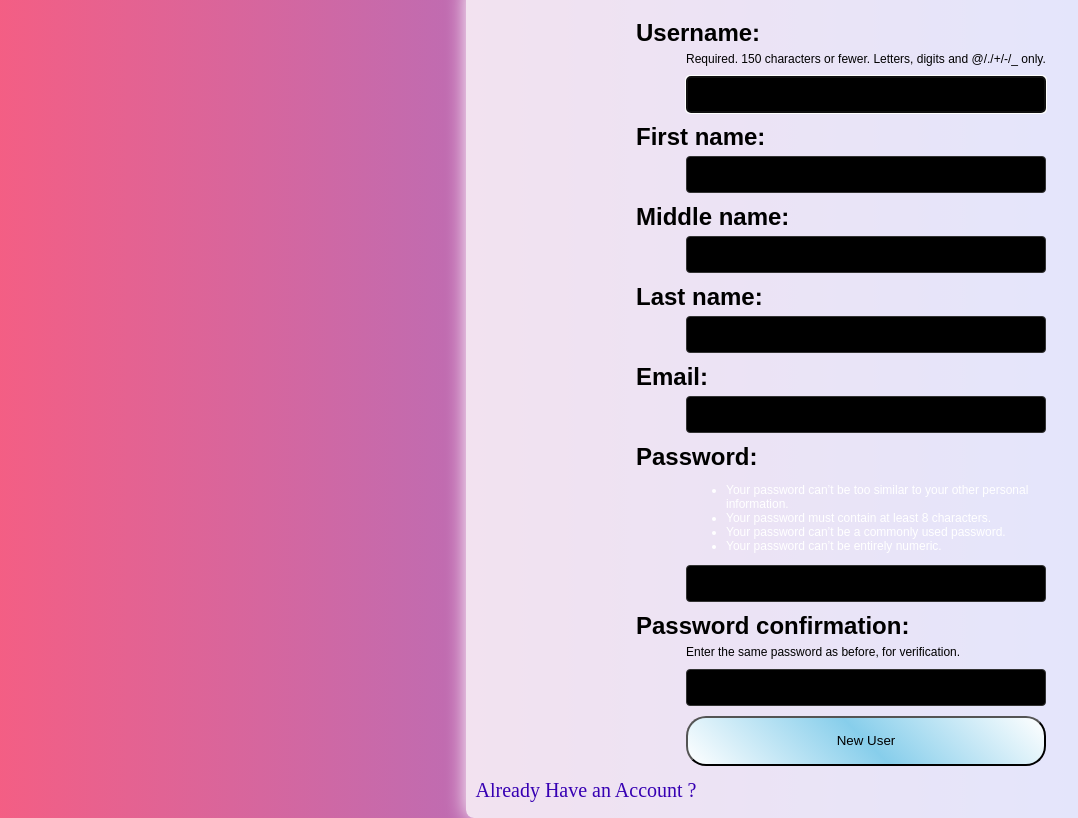
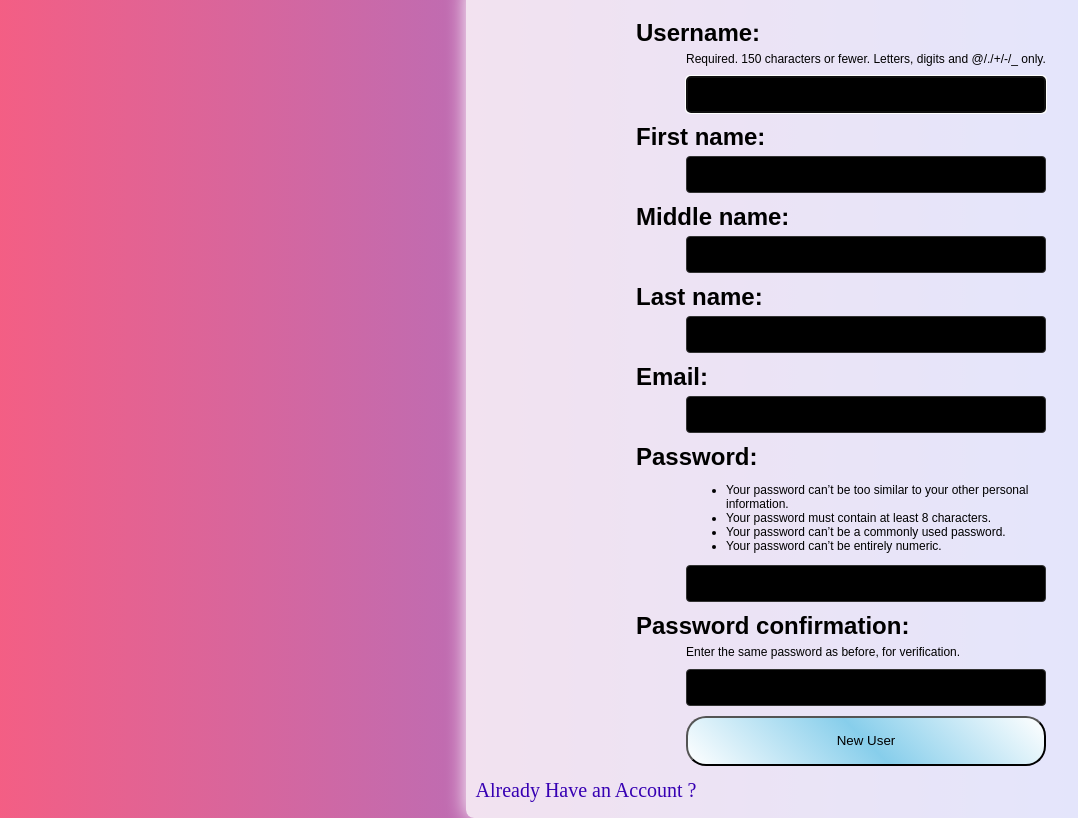
Before and after one commit to Wawayooo/DjangoSocialMedia, a Django app: page /signup/ in a window 1280 px wide; the page is wider, and only the part inside the window is pictured. Shown: that part, without its empty margins (74-1152 px from the left). Run offline with Django 5.2, Linux system fonts and the light colour scheme.

Commit message:
New Style

```diff
--- a/Static/style/Signup.css
+++ b/Static/style/Signup.css
@@ -124,3 +124,7 @@ body {
 .go-to:hover {
   text-decoration: underline;
 }
+
+.helptext, p, li{
+  color: black;
+}
```
